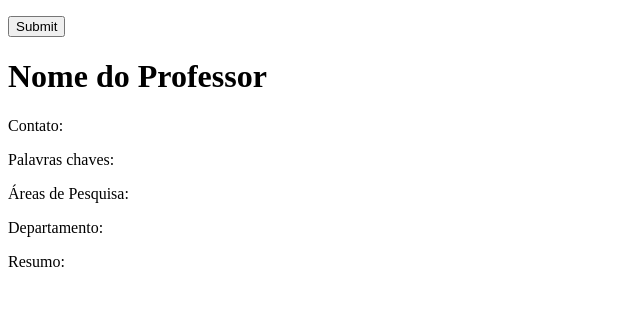
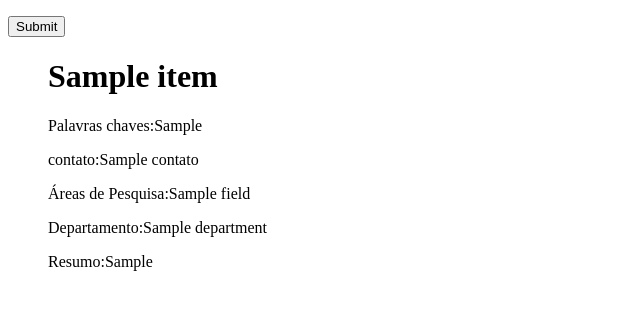
Before and after one commit to GuiMarthe/hckton, a Flask app: template app/templates/show_professors.html in a window 1280 px wide. Shown: the top 310 px of the page, without its empty margins (0-640 px from the left). Run offline with Flask 2, Linux system fonts and the light colour scheme; the template is opened without the code that fills it: most values are stand-ins (such as "Sample title", 1, 10 or a date in 2020); parts of the project's set-up code (start-up, migrations or seed data) failed here and were passed over.

Commit message:
professors view(jinja2)

```diff
--- a/app/templates/show_professors.html
+++ b/app/templates/show_professors.html
@@ -7,26 +7,30 @@
 
 <p><input type="submit" name="Pesquisa">
 
+<ul id = 'navigation'>
+	{% for item in pr %}
 		<div >
 
-	<h1 id="project_name">Nome do Professor</h1>
+			<h1 id="project_name">{{item.name}}</h1>
 			<div id="contact">
-		<p>Contato:</p>
+				<p>Palavras chaves:{{item.key_words}}</p>
 			</div>
 			<div id="location">
-		<p>Palavras chaves:</p>
+				<p>contato:{{item.contato}}</p>
 			</div>
 			<div id="areas">
-		<p>Áreas de Pesquisa:</p>
+				<p>Áreas de Pesquisa:{{item.field}}</p>
 			</div>
 			<div id="areas">
-		<p>Departamento:</p>
+				<p>Departamento:{{item.department}}</p>
 			</div>
 			<div id="areas">
-		<p>Resumo:</p>
+				<p>Resumo:{{item.pt_abstract}}</p>
 			</div>
 
 		</div>
+	{% endfor %}
+</ul>
 
 </body>
 </html>
```
Lines whose indentation alone changed are shown as unchanged.
